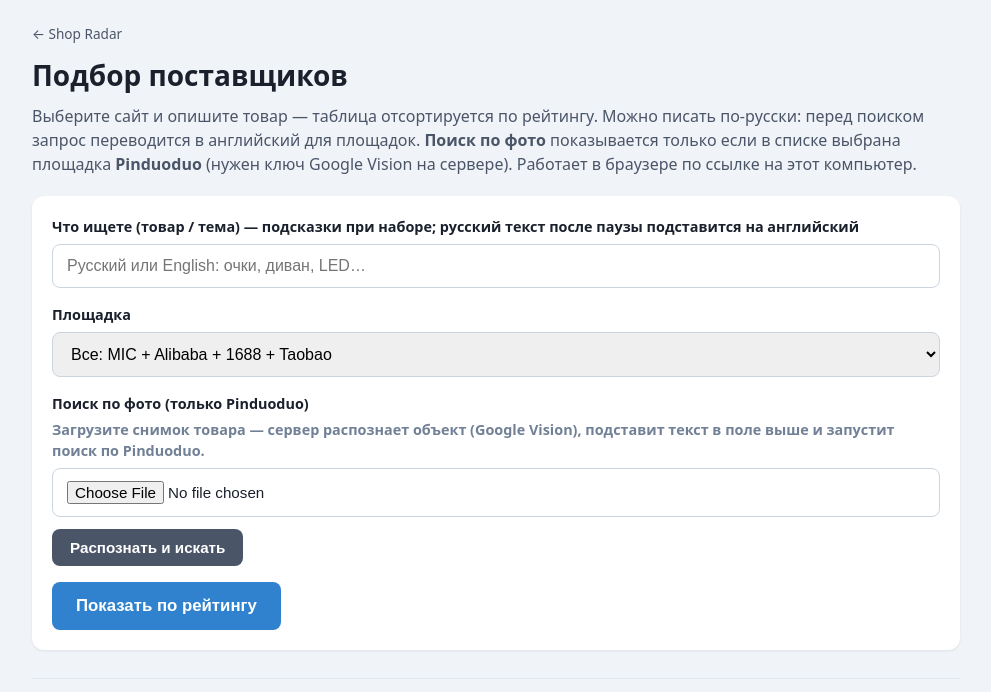
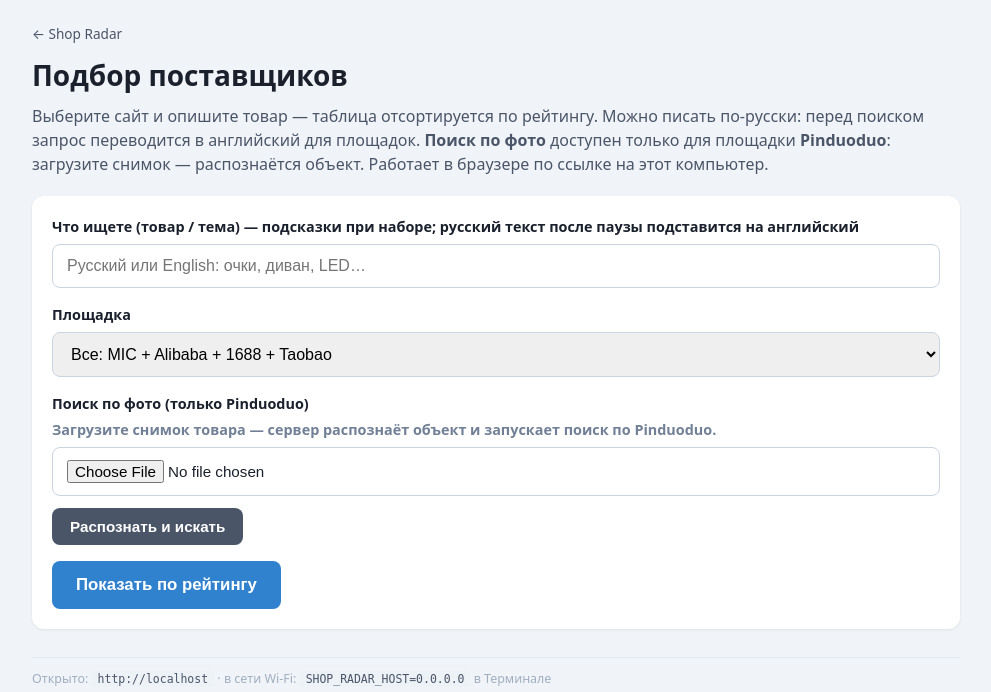
Before and after one commit to TVladimir75/shop-radar-web, a FastAPI app: page /tool in a window 1280 px wide. Shown: the top 692 px of the page, without its empty margins (144-1135 px from the left). Run offline with FastAPI, Linux system fonts and the light colour scheme.

Commit message:
Текст инструмента: упростить описание поиска по фото (без Vision и про выдачу)
Made-with: Cursor

```diff
--- a/templates/index.html
+++ b/templates/index.html
@@ -11,7 +11,7 @@
     <header class="head">
       <p class="lead-tool-nav"><a href="/">← Shop Radar</a></p>
       <h1>Подбор поставщиков</h1>
-      <p class="lead">Выберите сайт и опишите товар — таблица отсортируется по рейтингу. Можно писать по-русски: перед поиском запрос переводится в английский для площадок. <strong>Поиск по фото</strong> показывается только если в списке выбрана площадка <strong>Pinduoduo</strong> (нужен ключ Google Vision на сервере). Работает в браузере{% if '127.0.0.1' in page_base_url or 'localhost' in page_base_url %} по ссылке на этот компьютер{% endif %}.</p>
+      <p class="lead">Выберите сайт и опишите товар — таблица отсортируется по рейтингу. Можно писать по-русски: перед поиском запрос переводится в английский для площадок. <strong>Поиск по фото</strong> доступен только для площадки <strong>Pinduoduo</strong>: загрузите снимок — распознаётся объект. Работает в браузере{% if '127.0.0.1' in page_base_url or 'localhost' in page_base_url %} по ссылке на этот компьютер{% endif %}.</p>
     </header>
 
     <form id="search-form" class="card" method="post" action="/search">
@@ -40,7 +40,7 @@
       </label>
       <div class="field vision-field" id="vision-field-wrap" {% if site_id != 'pinduoduo' %}hidden{% endif %}>
         <span>Поиск по фото (только Pinduoduo)</span>
-        <span class="field-hint">Загрузите снимок товара — сервер распознает объект (Google Vision), подставит текст в поле выше и запустит поиск по Pinduoduo.</span>
+        <span class="field-hint">Загрузите снимок товара — сервер распознаёт объект и запускает поиск по Pinduoduo.</span>
         <div class="vision-row">
           <input type="file" id="vision-file" accept="image/*" aria-label="Фото товара для распознавания"/>
           <button type="button" class="btn btn-secondary" id="vision-search-btn">Распознать и искать</button>
```
